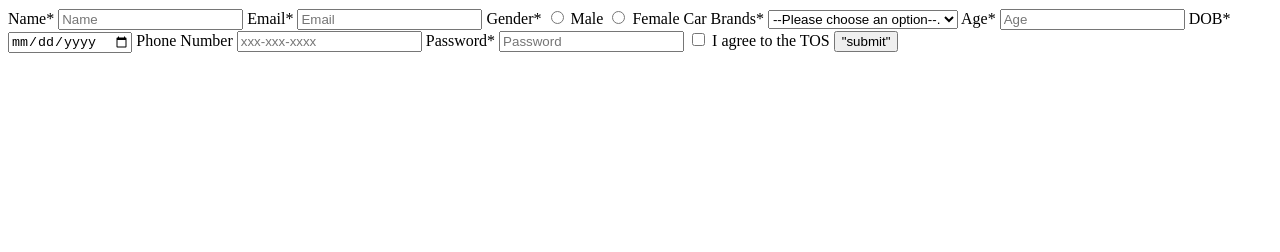
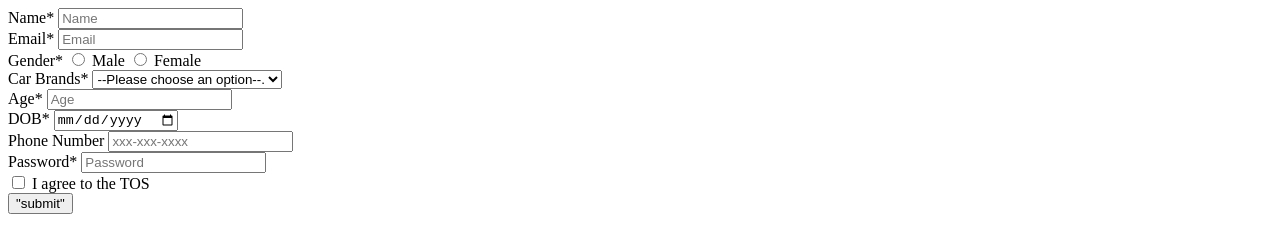
Before and after one commit to acciojob/signup-form-car-Addr678, a website: page main.html in a window 1280 px wide. Drawn offline with Linux system fonts and the light colour scheme.

Commit message:
created a submission

```diff
--- a/main.html
+++ b/main.html
@@ -8,35 +8,54 @@
 <body>
 	<!-- the entire body must be written by student -->
 <form method="post">
-	<label for="name">Name*</label>
-	<input type="text"id="name"placeholder="Name"required>
+	<div>
+    <label for="name">Name*</label>
+	<input type="text"id="name"name="email"placeholder="Name"required>
+	</div>
+	<div>
 	<label for="email">Email*</label>
 	<input type="email"id="email"placeholder="Email"required>
+	</div>
+	<div>
 	<label for="gender">Gender*</label>
-	<Input type="radio"name="gender"id="gender_f"required>
+	<Input type="radio"name="gender"id="gender_m"vale="male"required>
 	<level for="gender_m">Male</level>
-	<Input type="radio"name="gender"id="gender_m"required>
+	<Input type="radio"name="gender"id="gender_f"value="Female"required>
 	<level for="gender_f">Female</level>
+    </div>
+	<div>
 	<label for="cars">Car Brands*</label>
-	<select id="cars"required>
+	<select id="cars"name="cars"required>
 		<option value=""disabled selected>--Please choose an option--.</option>
 		<option value="bmw">BMW</option>
 		<option value="audi">Audi</option>
 		<option value="mercedez">Mercedez</option>
 	</select>
+	</div>
+	<div>
+	<div>
 	<label for="age">Age*</label>
 	<input type="number"id="age"placeholder="Age"required>
+	</div>
+	<div>
 	<label for=dob>DOB*</label>
 	<Input type="date"id="dob"required>
+	</div>
+	<div>
 	<label for="tel">Phone Number</label>
 	<input type="tel"id="tel"placeholder="xxx-xxx-xxxx">
+	</div>
+	<div>
 	<label for="password">Password*</label>
 	<input type="password"id="password"placeholder="Password"required>
-
+	</div>
+	<div>
 	<input type="checkbox"id="tos"required>
 	<label tos> I agree to the TOS</label>
+	</div>
+	<div>
 	<button type="submit">"submit"</button>
-
+	</div>
 </form>
 
 
```
